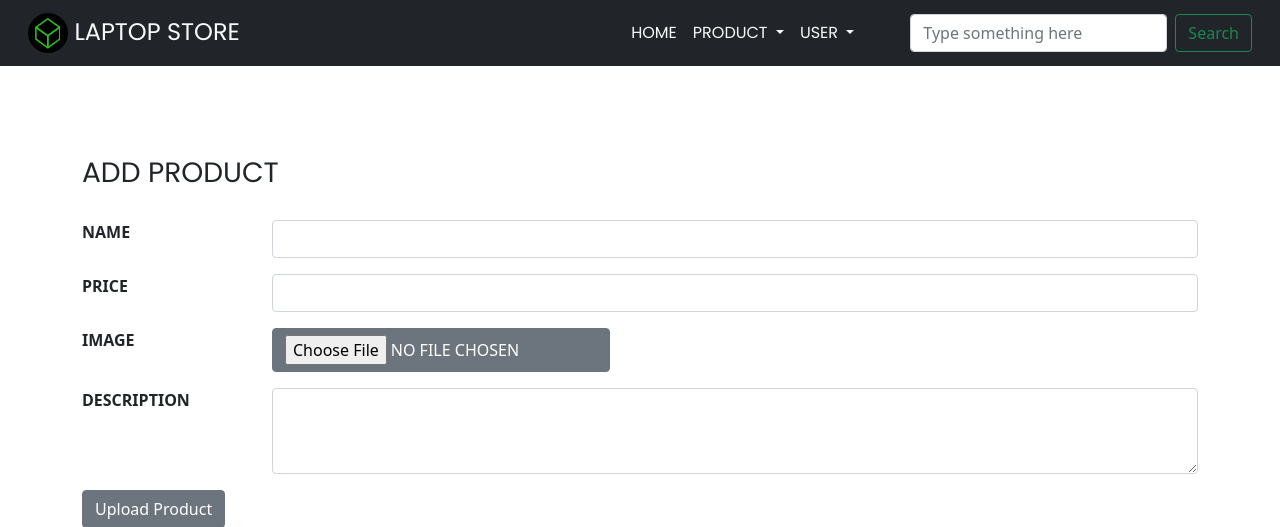
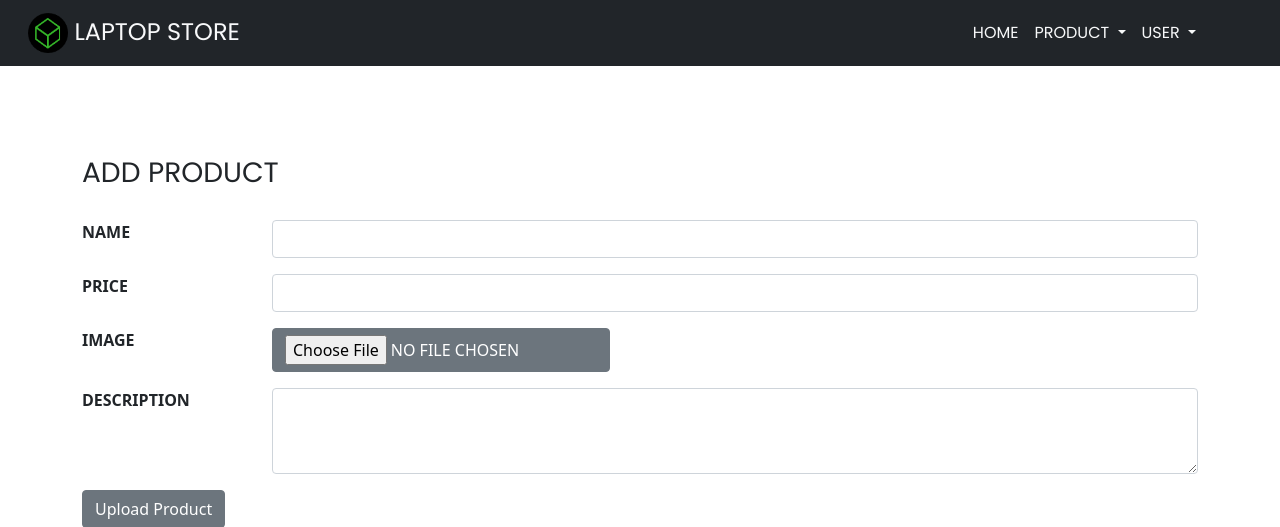
Before and after one commit to xemastin/DoAn_BMW, a PHP site: page /theme/add-product.php in a window 1280 px wide. Shown: the top 527 px of the page. Run offline with PHP 8.4, Linux system fonts and the light colour scheme; a user stored in the database is signed in.

Commit message:
Update add-product.php

```diff
--- a/theme/add-product.php
+++ b/theme/add-product.php
@@ -116,10 +116,6 @@ if ($_SERVER["REQUEST_METHOD"] == "POST") {
                                     </ul>
                                 </li>
                               </ul>
-                              <form class="d-flex">
-                                <input class="form-control me-2" type="search" placeholder="Type something here" aria-label="Search">
-                                <button class="btn btn-outline-success" type="submit">Search</button>
-                              </form>
                         </div>
                   </div>
             </div>
```
